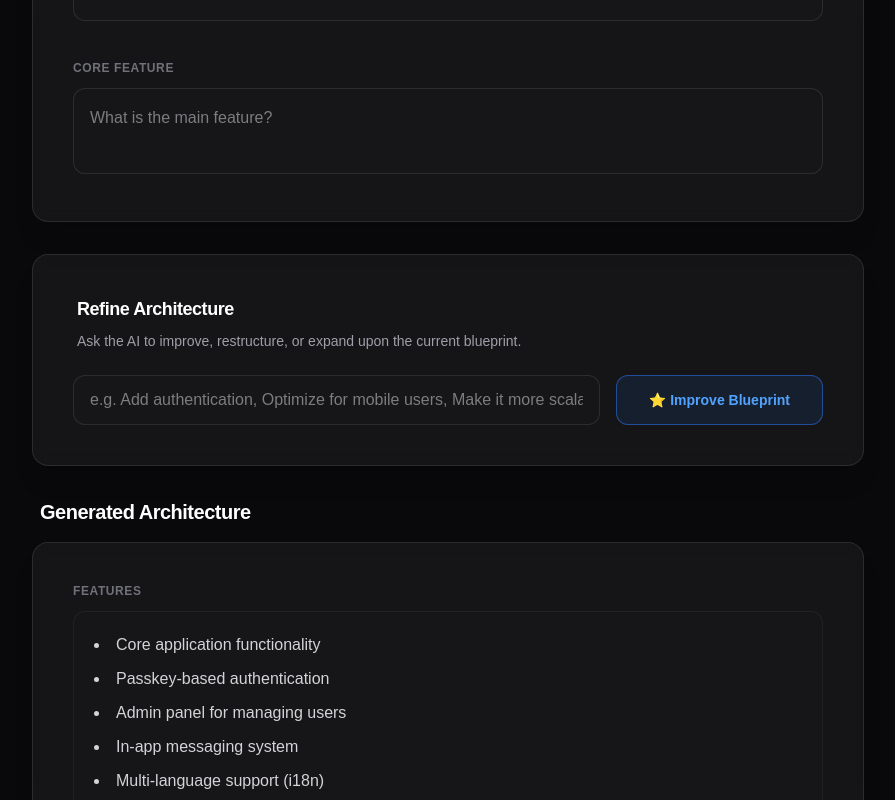
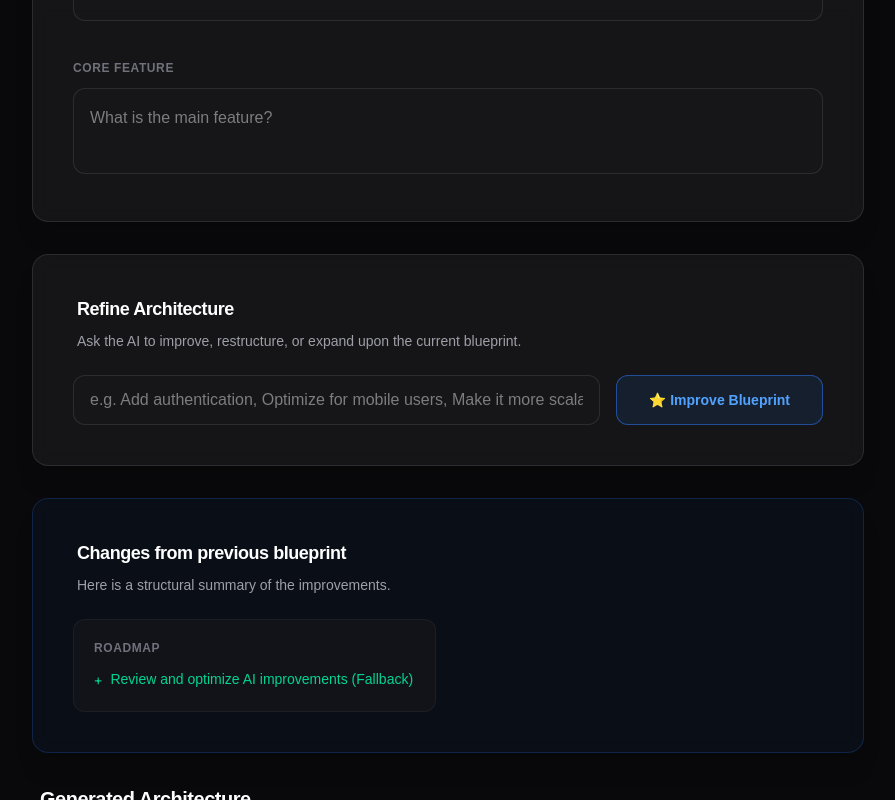
Before and after one commit to Jimmy7610/appforge, a Next.js app: page /project/blueprint in a window 1280 px wide. Both pictures are taken after a click on the button "⭐ Improve Blueprint". Shown: the part 709-1509 px from the top of the page, without its empty margins (192-1087 px from the left). Built offline with nearby package versions, Linux system fonts and the light colour scheme.

Commit message:
Implement inline blueprint diff view after improvements

```diff
--- a/app/project/blueprint/page.tsx
+++ b/app/project/blueprint/page.tsx
@@ -6,6 +6,7 @@ import { Suspense, useState, useEffect } from "react";
 import JSZip from "jszip";
 import { generateBlueprint, type Blueprint } from "@/lib/ai/generateBlueprint";
 import { improveBlueprint } from "@/lib/ai/improveBlueprint";
+import { diffBlueprints, type BlueprintDiff, hasAnyChanges } from "@/lib/ai/diffBlueprints";
 import { buildStarterPack, ExportInput } from "@/lib/export/buildStarterPack";
 import { buildMarkdownFiles } from "@/lib/export/buildMarkdownFiles";
 import { buildProjectBundle } from "@/lib/export/buildProjectBundle";
@@ -40,6 +41,7 @@ function BlueprintContent() {
     // Improve UI state
     const [isImproving, setIsImproving] = useState(false);
     const [instructions, setInstructions] = useState("");
+    const [diffResult, setDiffResult] = useState<BlueprintDiff | null>(null);
 
     useEffect(() => {
         setMounted(true);
@@ -84,6 +86,8 @@ function BlueprintContent() {
 
     const handleRegenerate = async () => {
         setIsGenerating(true);
+        // Reset diff state since this is a full regeneration wrapper
+        setDiffResult(null);
         try {
             const bp = await generateBlueprint({ idea, platform, businessModel, targetUsers, coreFeature });
             setBlueprint(bp);
@@ -103,6 +107,8 @@ function BlueprintContent() {
                 currentBlueprint: blueprint,
                 instructions: instructions
             });
+            const diff = diffBlueprints(blueprint, bp);
+            setDiffResult(diff);
             setBlueprint(bp);
             setInstructions(""); // Clear input on success
         } catch (e) {
@@ -528,6 +534,51 @@ function BlueprintContent() {
                 </div>
             </div>
 
+            {/* Diff Summary UI */}
+            {diffResult && hasAnyChanges(diffResult) && (
+                <div className="mb-8 rounded-2xl border border-blue-500/20 bg-blue-500/5 p-6 shadow-xl backdrop-blur-sm sm:p-10">
+                    <h3 className="text-lg font-semibold tracking-tight text-white mb-2 ml-1">Changes from previous blueprint</h3>
+                    <p className="text-sm text-zinc-400 mb-6 ml-1">Here is a structural summary of the improvements.</p>
+                    <div className="grid grid-cols-1 sm:grid-cols-2 gap-6">
+                        {Object.entries(diffResult).map(([sectionKey, diff]) => {
+                            if (diff.added.length === 0 && diff.removed.length === 0) return null;
+                            const titleMap: Record<string, string> = {
+                                features: "Features",
+                                techStack: "Tech Stack",
+                                databaseTables: "Database Tables",
+                                apiRoutes: "API Routes",
+                                roadmap: "Roadmap"
+                            };
+                            return (
+                                <div key={sectionKey} className="rounded-xl bg-zinc-900/50 p-5 border border-white/5">
+                                    <h4 className="text-xs font-semibold uppercase tracking-wider text-zinc-500 mb-3">{titleMap[sectionKey] || sectionKey}</h4>
+                                    <ul className="space-y-2 text-sm">
+                                        {diff.added.map((item: string, i: number) => (
+                                            <li key={`add-${i}`} className="flex items-start text-emerald-400">
+                                                <span className="mr-2 font-mono mt-0.5">+</span>
+                                                <span className="leading-relaxed">{item}</span>
+                                            </li>
+                                        ))}
+                                        {diff.removed.map((item: string, i: number) => (
+                                            <li key={`rm-${i}`} className="flex items-start text-rose-400 opacity-80">
+                                                <span className="mr-2 font-mono mt-0.5">-</span>
+                                                <span className="leading-relaxed line-through">{item}</span>
+                                            </li>
+                                        ))}
+                                    </ul>
+                                </div>
+                            );
+                        })}
+                    </div>
+                </div>
+            )}
+            {diffResult && !hasAnyChanges(diffResult) && (
+                <div className="mb-8 rounded-2xl border border-zinc-500/20 bg-zinc-900/50 p-6 shadow-xl backdrop-blur-sm sm:p-8 flex items-center gap-3">
+                    <div className="h-2 w-2 rounded-full bg-zinc-500"></div>
+                    <p className="text-sm text-zinc-300">No structural changes detected from this improvement pass.</p>
+                </div>
+            )}
+
             {/* Generated Architecture Card */}
             <div>
                 <h2 className="text-xl font-semibold tracking-tight text-white mb-4 ml-2">
--- /dev/null
+++ b/lib/ai/diffBlueprints.ts
@@ -0,0 +1,61 @@
+import type { Blueprint } from "./types";
+
+export interface ArrayDiff {
+    added: string[];
+    removed: string[];
+}
+
+export type BlueprintDiff = {
+    features: ArrayDiff;
+    techStack: ArrayDiff;
+    databaseTables: ArrayDiff;
+    apiRoutes: ArrayDiff;
+    roadmap: ArrayDiff;
+};
+
+// TODO: side-by-side diff view
+// TODO: change highlighting inside section cards
+// TODO: version history navigation
+// TODO: accept/reject individual changes
+
+function computeArrayDiff(oldArr: string[], newArr: string[]): ArrayDiff {
+    // Perform simple case-insensitive matching and trim white space
+    const normalize = (s: string) => s.toLowerCase().trim();
+
+    const oldMap = new Map(oldArr.map(item => [normalize(item), item]));
+    const newMap = new Map(newArr.map(item => [normalize(item), item]));
+
+    const added: string[] = [];
+    const removed: string[] = [];
+
+    // Find things in new that aren't in old
+    for (const [normKey, originalItem] of newMap.entries()) {
+        if (!oldMap.has(normKey)) {
+            added.push(originalItem);
+        }
+    }
+
+    // Find things in old that aren't in new
+    for (const [normKey, originalItem] of oldMap.entries()) {
+        if (!newMap.has(normKey)) {
+            removed.push(originalItem);
+        }
+    }
+
+    return { added, removed };
+}
+
+export function diffBlueprints(previousBlueprint: Blueprint, nextBlueprint: Blueprint): BlueprintDiff {
+    // Defensive extraction to empty arrays if undefined
+    return {
+        features: computeArrayDiff(previousBlueprint.features || [], nextBlueprint.features || []),
+        techStack: computeArrayDiff(previousBlueprint.techStack || [], nextBlueprint.techStack || []),
+        databaseTables: computeArrayDiff(previousBlueprint.databaseTables || [], nextBlueprint.databaseTables || []),
+        apiRoutes: computeArrayDiff(previousBlueprint.apiRoutes || [], nextBlueprint.apiRoutes || []),
+        roadmap: computeArrayDiff(previousBlueprint.roadmap || [], nextBlueprint.roadmap || [])
+    };
+}
+
+export function hasAnyChanges(diff: BlueprintDiff): boolean {
+    return Object.values(diff).some(section => section.added.length > 0 || section.removed.length > 0);
+}
```
